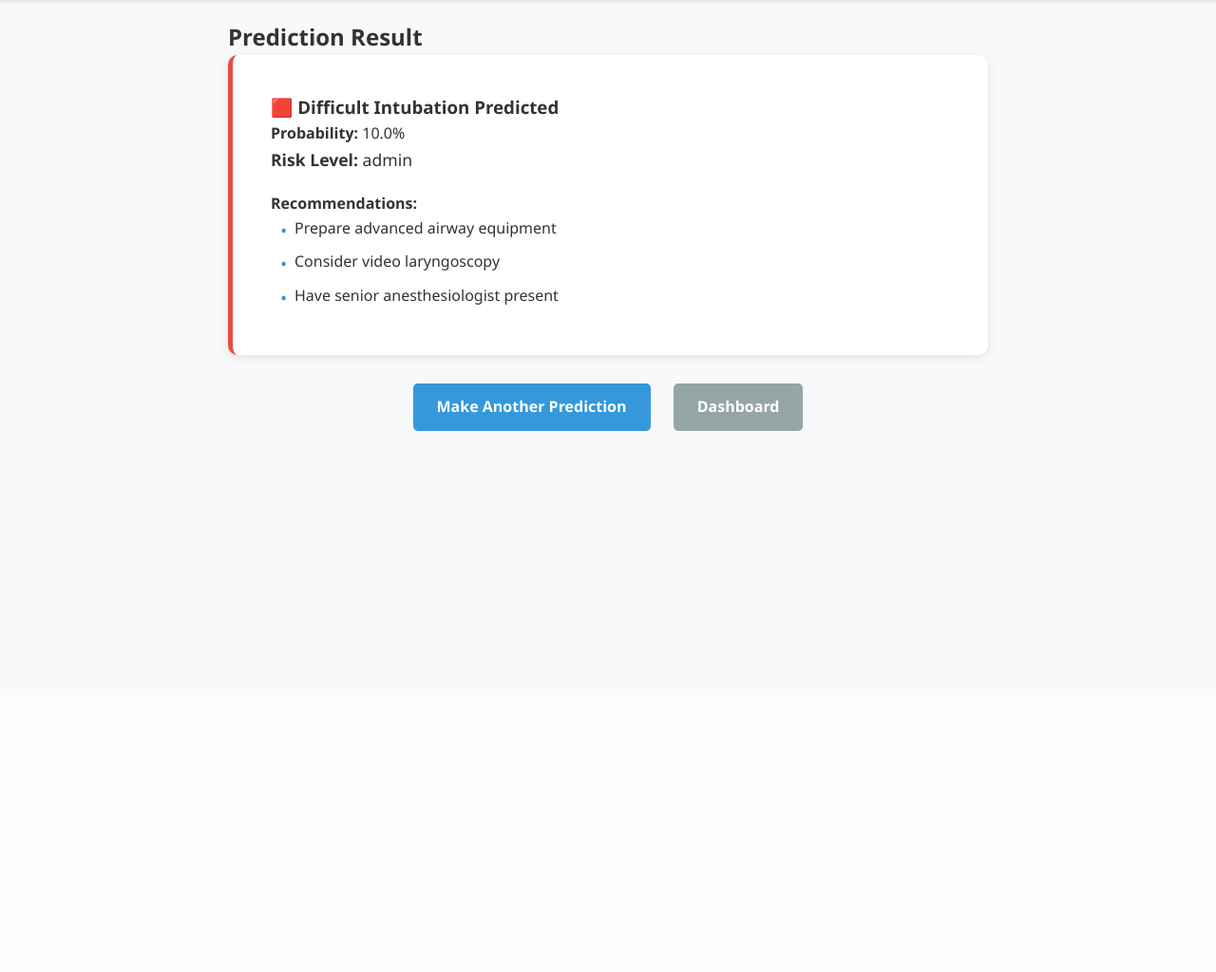
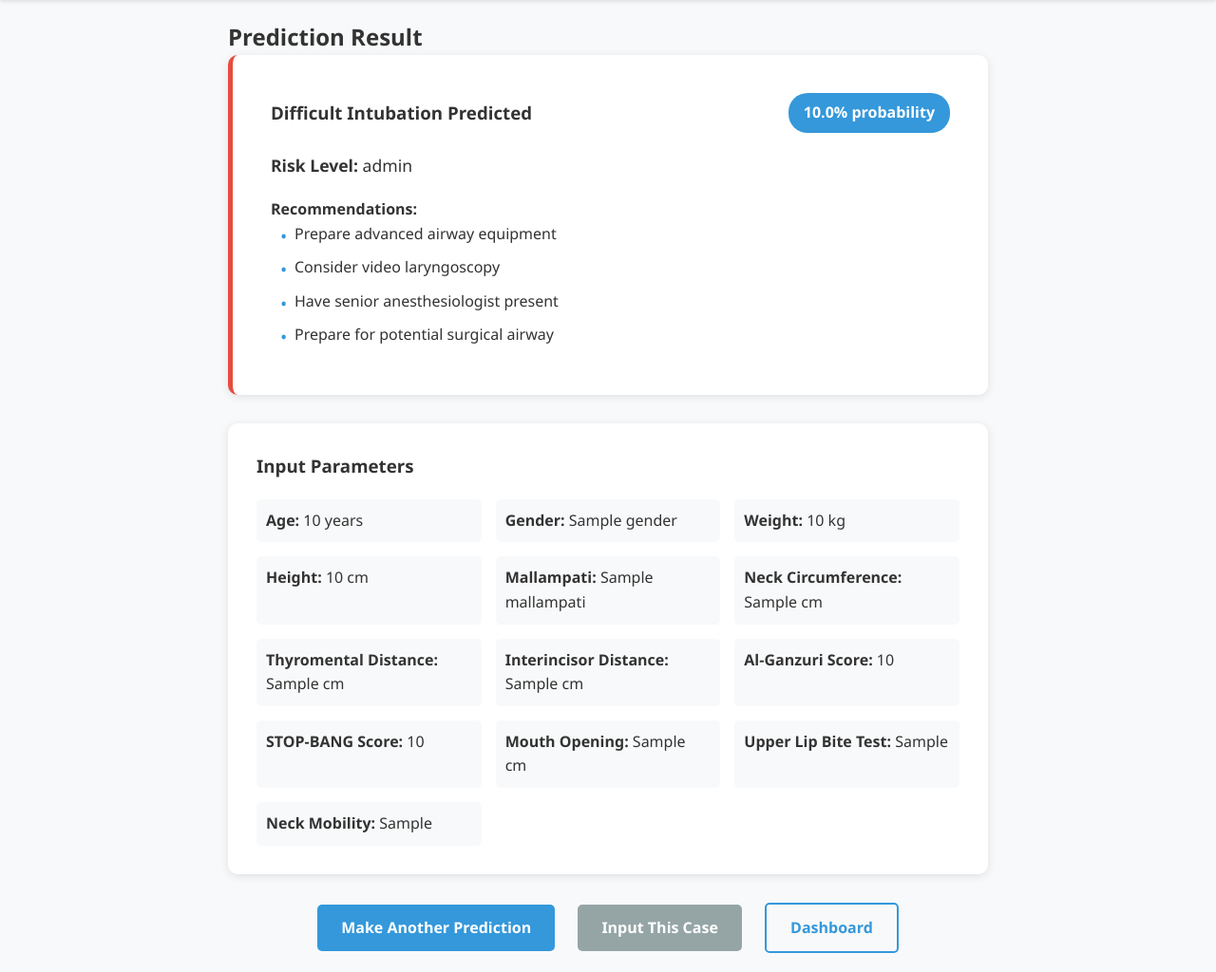
Before and after one commit to Ride-the-storm/difficult-intubation-predictor, a Flask app: template templates/predict_result.html in a window 1280 px wide. Shown: the part 68-1092 px from the top of the page at 95% size. Before the commit the page ends 522 px from the top, so only its background shows below. Run offline with Flask 3, Linux system fonts and the light colour scheme; the template is opened without the code that fills it: most values are stand-ins (such as "Sample title", 1, 10 or a date in 2020); parts of the project's set-up code (start-up, migrations or seed data) failed here and were passed over.

Commit message:
Update predict_result.html

```diff
--- a/templates/predict_result.html
+++ b/templates/predict_result.html
@@ -6,14 +6,14 @@
 
     {% if prediction %}
     <div class="prediction-card {% if prediction.prediction %}difficult{% else %}easy{% endif %}">
-        <h3>{{ '🟥 Difficult Intubation Predicted' if prediction.prediction else '🟩 Easy Intubation Predicted' }}</h3>
-
-        <div class="probability">
-            <strong>Probability:</strong> {{ "%.1f"|format(prediction.probability * 100) }}%
+        <div class="prediction-header">
+            <h3>{{ 'Difficult Intubation Predicted' if prediction.prediction else 'Easy Intubation Predicted' }}</h3>
+            <div class="probability-badge">{{ "%.1f"|format(prediction.probability * 100) }}% probability</div>
         </div>
 
         <div class="risk-level">
-            <strong>Risk Level:</strong> {{ prediction.risk_level }}
+            <strong>Risk Level:</strong>
+            <span class="risk-{{ prediction.risk_level.lower() }}">{{ prediction.risk_level }}</span>
         </div>
 
         <div class="recommendations">
@@ -23,6 +23,7 @@
                 <li>Prepare advanced airway equipment</li>
                 <li>Consider video laryngoscopy</li>
                 <li>Have senior anesthesiologist present</li>
+                <li>Prepare for potential surgical airway</li>
             </ul>
             {% else %}
             <ul>
@@ -32,16 +33,36 @@
             {% endif %}
         </div>
     </div>
+
+    <div class="features-summary">
+        <h3>Input Parameters</h3>
+        <div class="features-grid">
+            <div class="feature-item"><strong>Age:</strong> {{ features.age }} years</div>
+            <div class="feature-item"><strong>Gender:</strong> {{ features.gender }}</div>
+            <div class="feature-item"><strong>Weight:</strong> {{ features.weight }} kg</div>
+            <div class="feature-item"><strong>Height:</strong> {{ features.height }} cm</div>
+            <div class="feature-item"><strong>Mallampati:</strong> {{ features.mallampati }}</div>
+            <div class="feature-item"><strong>Neck Circumference:</strong> {{ features.neck_circumference }} cm</div>
+            <div class="feature-item"><strong>Thyromental Distance:</strong> {{ features.thyromental_distance }} cm</div>
+            <div class="feature-item"><strong>Interincisor Distance:</strong> {{ features.interincisor_distance }} cm</div>
+            <div class="feature-item"><strong>Al-Ganzuri Score:</strong> {{ features.al_ganzuri_score }}</div>
+            <div class="feature-item"><strong>STOP-BANG Score:</strong> {{ features.stop_bang_score }}</div>
+            <div class="feature-item"><strong>Mouth Opening:</strong> {{ features.mouth_opening }} cm</div>
+            <div class="feature-item"><strong>Upper Lip Bite Test:</strong> {{ features.upper_lip_bite_test }}</div>
+            <div class="feature-item"><strong>Neck Mobility:</strong> {{ features.neck_mobility }}</div>
+        </div>
+    </div>
     {% else %}
-    <div class="error">
-        <h3>No prediction available</h3>
-        <p>There was an error generating the prediction.</p>
+    <div class="error-message">
+        <h3>No Prediction Available</h3>
+        <p>There was an issue generating the prediction. Please try again.</p>
     </div>
     {% endif %}
 
     <div class="action-buttons">
         <a href="{{ url_for('predict') }}" class="btn btn-primary">Make Another Prediction</a>
-        <a href="{{ url_for('dashboard') }}" class="btn btn-secondary">Dashboard</a>
+        <a href="{{ url_for('input_data') }}" class="btn btn-secondary">Input This Case</a>
+        <a href="{{ url_for('dashboard') }}" class="btn btn-outline">Dashboard</a>
     </div>
 </div>
 {% endblock %}
```
